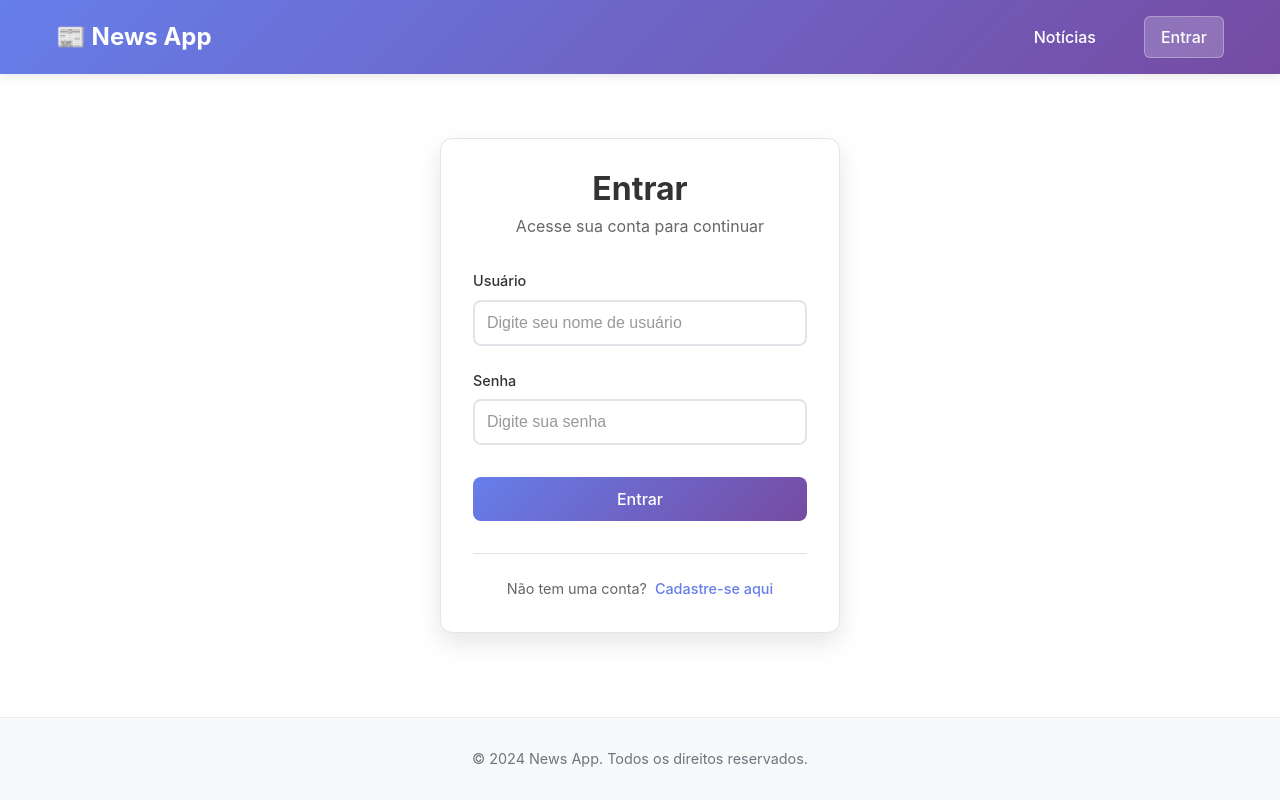
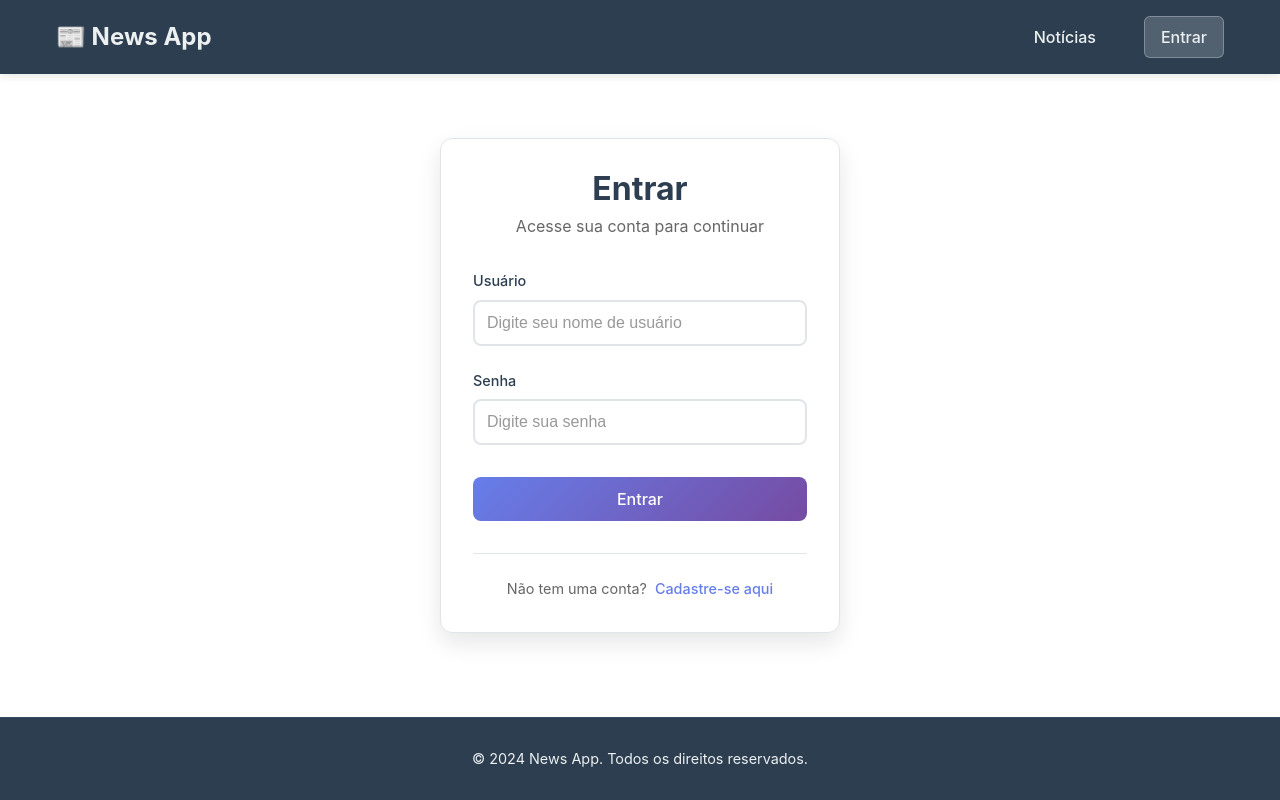
Before and after one commit to devAndreFC/news-ia, a React (Vite) app in the folder frontend/: page /login in a window 1280 px wide. Built offline with nearby package versions, Linux system fonts and the light colour scheme; the HTML template or start-up script is replaced by a standard one.

Commit message:
chore: alterado padrao de cores da pagina inicial.

```diff
--- a/frontend/src/components/Layout.css
+++ b/frontend/src/components/Layout.css
@@ -5,8 +5,8 @@
 }
 
 .header {
-  background: linear-gradient(135deg, #667eea 0%, #764ba2 100%);
-  color: white;
+  background-color: #2c3e50;
+  color: #ecf0f1;
   padding: 1rem 0;
   box-shadow: 0 2px 10px rgba(0, 0, 0, 0.1);
 }
@@ -23,7 +23,7 @@
 .logo {
   font-size: 1.5rem;
   font-weight: bold;
-  color: white;
+  color: #ecf0f1;
   text-decoration: none;
   display: flex;
   align-items: center;
@@ -31,7 +31,7 @@
 }
 
 .logo:hover {
-  color: #f0f0f0;
+  color: #bdc3c7;
 }
 
 .nav {
@@ -41,7 +41,7 @@
 }
 
 .nav-link {
-  color: white;
+  color: #ecf0f1;
   text-decoration: none;
   padding: 0.5rem 1rem;
   border-radius: 6px;
@@ -49,16 +49,17 @@
 }
 
 .nav-link:hover {
-  background-color: rgba(255, 255, 255, 0.1);
+  background-color: rgba(236, 240, 241, 0.1);
+  color: #bdc3c7;
 }
 
 .login-link {
-  background-color: rgba(255, 255, 255, 0.2);
-  border: 1px solid rgba(255, 255, 255, 0.3);
+  background-color: rgba(236, 240, 241, 0.2);
+  border: 1px solid rgba(236, 240, 241, 0.3);
 }
 
 .login-link:hover {
-  background-color: rgba(255, 255, 255, 0.3);
+  background-color: rgba(236, 240, 241, 0.3);
 }
 
 .user-menu {
@@ -73,9 +74,9 @@
 }
 
 .logout-btn {
-  background: rgba(255, 255, 255, 0.2);
-  border: 1px solid rgba(255, 255, 255, 0.3);
-  color: white;
+  background: rgba(236, 240, 241, 0.2);
+  border: 1px solid rgba(236, 240, 241, 0.3);
+  color: #ecf0f1;
   padding: 0.5rem 1rem;
   border-radius: 6px;
   cursor: pointer;
@@ -83,7 +84,7 @@
 }
 
 .logout-btn:hover {
-  background-color: rgba(255, 255, 255, 0.3);
+  background-color: rgba(236, 240, 241, 0.3);
 }
 
 .main-content {
@@ -95,11 +96,11 @@
 }
 
 .footer {
-  background-color: #f8f9fa;
-  border-top: 1px solid #e9ecef;
+  background-color: #2c3e50;
+  border-top: 1px solid #34495e;
   padding: 1rem 0;
   text-align: center;
-  color: #6c757d;
+  color: #ecf0f1;
   font-size: 0.9rem;
 }
 
--- a/frontend/src/index.css
+++ b/frontend/src/index.css
@@ -3,9 +3,9 @@
   line-height: 1.5;
   font-weight: 400;
 
-  color-scheme: light dark;
-  color: rgba(255, 255, 255, 0.87);
-  background-color: #242424;
+  color-scheme: light;
+  color: #2c3e50;
+  background-color: #f8f9fa;
 
   font-synthesis: none;
   text-rendering: optimizeLegibility;
@@ -43,8 +43,8 @@ button {
   font-size: 1em;
   font-weight: 500;
   font-family: inherit;
-  background-color: #1a1a1a;
-  color: white;
+  background-color: #ffffff;
+  color: #2c3e50;
   cursor: pointer;
   transition: border-color 0.25s;
 }
--- a/frontend/src/pages/Admin.css
+++ b/frontend/src/pages/Admin.css
@@ -8,7 +8,7 @@
 }
 
 .admin-header h1 {
-  color: #333;
+  color: #2c3e50;
   margin: 0 0 0.5rem 0;
   font-size: 2.5rem;
 }
@@ -75,7 +75,7 @@
 .stat-content h3 {
   margin: 0 0 0.5rem 0;
   font-size: 2rem;
-  color: #333;
+  color: #2c3e50;
   font-weight: bold;
 }
 
@@ -90,7 +90,7 @@
 }
 
 .admin-actions h2 {
-  color: #333;
+  color: #2c3e50;
   margin-bottom: 2rem;
   font-size: 1.8rem;
 }
@@ -117,7 +117,7 @@
 }
 
 .action-card h3 {
-  color: #333;
+  color: #2c3e50;
   margin: 0 0 1rem 0;
   font-size: 1.3rem;
 }
--- a/frontend/src/pages/Home.css
+++ b/frontend/src/pages/Home.css
@@ -12,7 +12,7 @@
 }
 
 .home-header h1 {
-  color: #333;
+  color: #2c3e50;
   margin: 0;
   font-size: 2rem;
 }
@@ -176,7 +176,7 @@
 }
 
 .news-title {
-  color: #333;
+  color: #2c3e50;
   margin: 0;
   font-size: 1.4rem;
   line-height: 1.3;
@@ -227,7 +227,7 @@
 }
 
 .news-content {
-  color: #333;
+  color: #2c3e50;
   line-height: 1.6;
 }
 
--- a/frontend/src/pages/Login.css
+++ b/frontend/src/pages/Login.css
@@ -22,7 +22,7 @@
 }
 
 .login-header h1 {
-  color: #333;
+  color: #2c3e50;
   margin: 0 0 0.5rem 0;
   font-size: 2rem;
 }
@@ -47,7 +47,7 @@
 
 .form-group label {
   font-weight: 500;
-  color: #333;
+  color: #2c3e50;
   font-size: 0.9rem;
 }
 
--- a/frontend/src/pages/NewsDetail.css
+++ b/frontend/src/pages/NewsDetail.css
@@ -55,6 +55,9 @@
 .article-title {
   color: #333;
   margin: 0 0 1rem 0;
+  font-size: 2.5;
+  color: #2c3e50;
+  margin: 0 0 1rem 0;
   font-size: 2.5rem;
   line-height: 1.2;
   font-weight: 700;
@@ -103,7 +106,7 @@
 }
 
 .content-text {
-  color: #333;
+  color: #2c3e50;
   line-height: 1.8;
   font-size: 1.1rem;
 }
```
